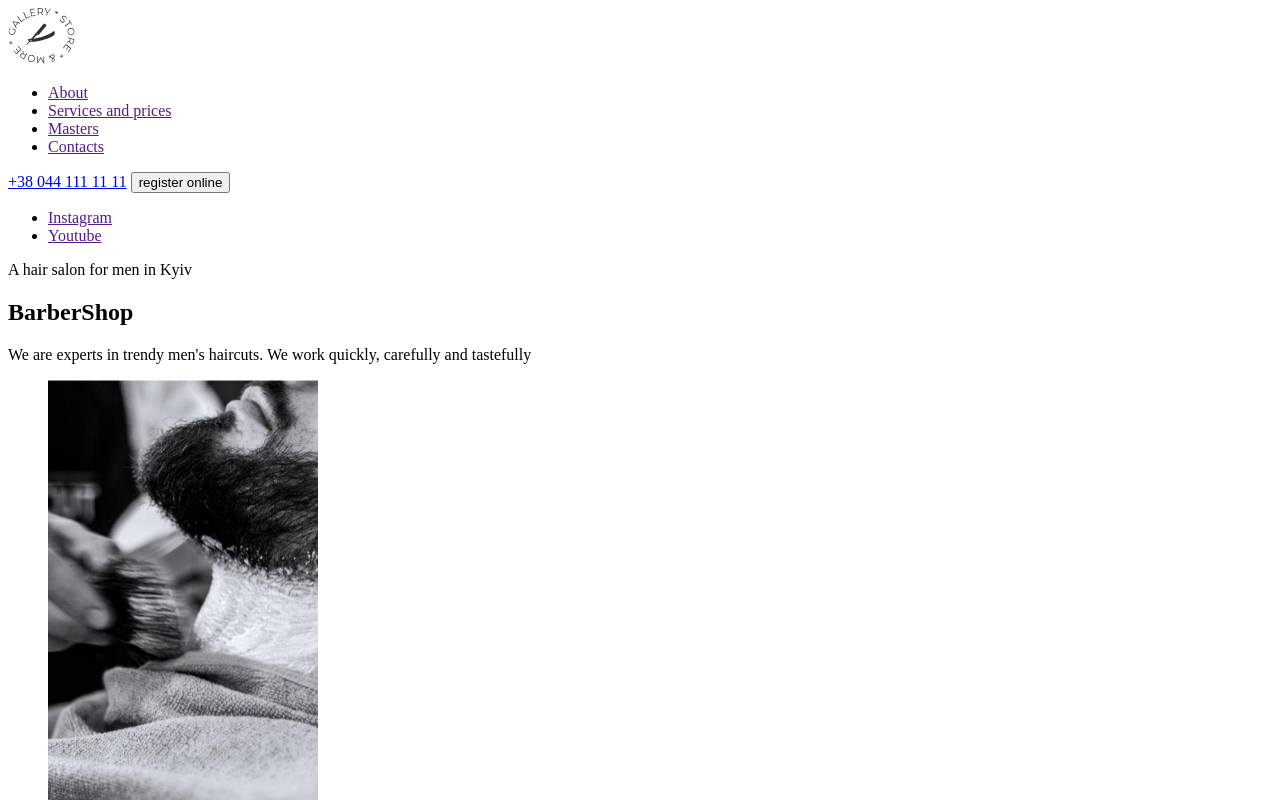
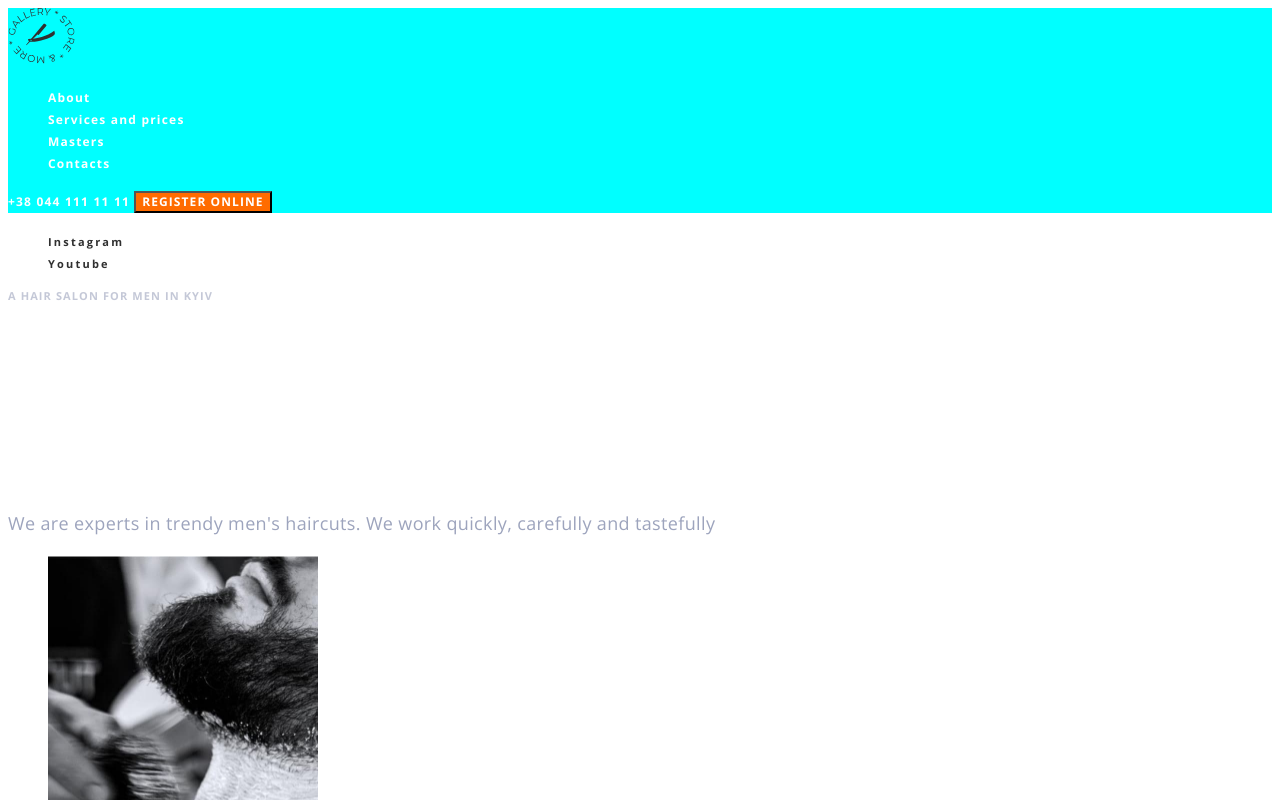
Before and after one commit to Mariana-Diachun/barbershop, a plain HTML site: page index.html in a window 1280 px wide. Shown: the top 800 px of the page. Drawn offline with nearby package versions, Linux system fonts and the light colour scheme.

Commit message:
add css styles to header, hero section

```diff
--- /dev/null
+++ b/css/styles.css
@@ -0,0 +1,105 @@
+:root {
+	--header-color: #ffffff;
+	--accent-color: #ff6c00;
+	--first-title-color: #ffffff;
+	--second-title-color: #303030;
+	--main-btn-color: #ffffff;
+	--second-btn-color: #303030;
+}
+
+body {
+	font-family: "Open Sans", "Tahoma", sans-serif;
+}
+
+a {
+	text-decoration: none;
+}
+ul {
+	list-style: none;
+}
+
+
+
+
+
+/* ---------header------------ */
+.header {
+	background-color: aqua;
+}
+
+.navigation-link {
+	font-weight: 600;
+	font-size: 12px;
+	line-height: 1.33;
+	letter-spacing: 0.1em;
+	color: var(--header-color);
+}
+
+.navigation-link:hover,
+.navigation-link:focus {
+	color: var(--accent-color);
+}
+
+.contact-link {
+	font-weight: 600;
+	font-size: 12px;
+	line-height: 1.33;
+	letter-spacing: 0.1em;
+	color: var(--header-color);
+}
+
+.register-button {
+	font-family: inherit;
+	font-weight: 600;
+	font-size: 12px;
+	line-height: 1.33;
+	letter-spacing: 0.09em;
+	text-transform: uppercase;
+	color: var(--header-color);
+}
+
+.register-button {
+	background-color: var(--accent-color);
+}
+
+/* --------hero---------- */
+
+
+.hero-link {
+	font-weight: 600;
+	font-size: 11px;
+	line-height: 1.36;
+	letter-spacing: 0.2em;
+	color: #303030;
+}
+
+.hero-link:hover,
+.hero-link:focus {
+	color: var(--accent-color);
+}
+
+.hero-text {
+	font-weight: 600;
+	font-size: 11px;
+	line-height: 1.36;
+	letter-spacing: 0.1em;
+	text-transform: uppercase;
+	color: rgba(157, 164, 189, 0.6);
+}
+
+.hero-title {
+	font-family: "Raleway", "Tahoma", sans-serif;
+	font-size: 72px;
+	line-height: 1.18;
+	letter-spacing: 0.05em;
+	color: var(--first-title-color);
+}
+
+.hero-content{
+font-size: 18px;
+line-height: 1.67;
+letter-spacing: 0.02em;
+color: #9DA4BD;
+}
+
+/* --------about----------- */
--- a/index.html
+++ b/index.html
@@ -4,44 +4,44 @@
 		<meta charset="UTF-8" />
 		<meta http-equiv="X-UA-Compatible" content="IE=edge" />
 		<meta name="viewport" content="width=device-width, initial-scale=1.0" />
+		<link rel="preconnect" href="https://fonts.googleapis.com" />
+		<link rel="preconnect" href="https://fonts.gstatic.com" crossorigin />
+		<link
+			href="https://fonts.googleapis.com/css2?family=Open+Sans:wght@400;700&family=Raleway:wght@700&display=swap"
+			rel="stylesheet"
+		/>
+		<link rel="stylesheet" href="./css/styles.css" />
 		<title>Barbershop</title>
 	</head>
 	<body>
-    <header>
-      <a href=""><img src="./images/logo.svg" alt="Logo of site" /></a>
-      <nav>
-        <ul>
-          <li><a href="">About</a></li>
-          <li><a href="">Services and prices</a></li>
-          <li><a href="">Masters</a></li>
-          <li><a href="">Contacts</a></li>
+		<header class="header">
+			<a href=""><img src="./images/logo.svg" alt="Logo of site" class="logo" /></a>
+			<nav class="navigation">
+				<ul class="navigation-list">
+					<li class="navigation-item"><a href="" class="navigation-link">About</a></li>
+					<li class="navigation-item"><a href="" class="navigation-link">Services and prices</a></li>
+					<li class="navigation-item"><a href="" class="navigation-link">Masters</a></li>
+					<li class="navigation-item"><a href="" class="navigation-link">Contacts</a></li>
 				</ul>
 			</nav>
-      <a href="tel:+380441111111">+38 044 111 11 11</a>
-      <button type="button">register online</button>
+			<a href="tel:+380441111111" class="contact-link">+38 044 111 11 11</a>
+			<button type="button" class="register-button">register online</button>
 		</header>
 		<main>
-      <section>
-        <ul>
-          <li>
-            <a href="" target="_blank" rel="noopener noreferrer nofollow"
-              >Instagram</a
-            >
+			<section class="hero">
+				<ul class="hero-list">
+					<li class="hero-item">
+						<a href="" target="_blank" rel="noopener noreferrer nofollow" class="hero-link">Instagram</a>
 					</li>
-          <li>
-            <a href="" target="_blank" rel="noopener noreferrer nofollow"
-              >Youtube</a
-            >
+					<li class="hero-item">
+						<a href="" target="_blank" rel="noopener noreferrer nofollow" class="hero-link">Youtube</a>
 					</li>
 				</ul>
-        <p>A hair salon for men in Kyiv</p>
-        <h1>BarberShop</h1>
-        <p>
-          We are experts in trendy men's haircuts. We work quickly, carefully
-          and tastefully
-        </p>
+				<p class="hero-text">A hair salon for men in Kyiv</p>
+				<h1 class="hero-title">BarberShop</h1>
+				<p class="hero-content">We are experts in trendy men's haircuts. We work quickly, carefully and tastefully</p>
 			</section>
-      <section>
+			<section class="about">
 				<ul>
 					<li>
 						<img src="./images/img-1.jpg" alt="" width="270" height="430" />
@@ -52,16 +52,11 @@
 				</ul>
 				<p>About us</p>
 				<h2>Best BarberShop of your town</h2>
+				<p>If you want to add more confidence to your image, you are definitely in the right place.</p>
 				<p>
-          If you want to add more confidence to your image, you are definitely
-          in the right place.
-        </p>
-        <p>
-          We are a team that never rests on our laurels and longing for change.
-          And when you fall into the hands of our master, then you can never be
-          the same again. We are a team that is always on the same wavelength
-          with clients. Therefore, we are always ready to improve everyone who
-          comes to us!
+					We are a team that never rests on our laurels and longing for change. And when you fall into the hands of our
+					master, then you can never be the same again. We are a team that is always on the same wavelength with
+					clients. Therefore, we are always ready to improve everyone who comes to us!
 				</p>
 				<button type="button">register online</button>
 			</section>
@@ -126,42 +121,24 @@
 				</ul>
 				<p>old traditional school</p>
 				<h2>Why do they come to us?</h2>
-        <p>
-          Only good things are said about us. But better 1 time to see and feel
-          than 10 times to read.
-        </p>
+				<p>Only good things are said about us. But better 1 time to see and feel than 10 times to read.</p>
 			</section>
 			<section>
 				<p>for true connoisseurs of the atmosphere</p>
 				<h2>Our masters</h2>
 				<ul>
 					<li>
-            <img
-              src="./images/img-masters-1-min.jpg"
-              alt=""
-              width="370"
-              height="346"
-            />
+						<img src="./images/img-masters-1-min.jpg" alt="" width="370" height="346" />
 						<h3>John Smith</h3>
 						<p>Extreme Barber</p>
 					</li>
 					<li>
-            <img
-              src="./images/img-masters-2-min.jpg"
-              alt=""
-              width="370"
-              height="346"
-            />
+						<img src="./images/img-masters-2-min.jpg" alt="" width="370" height="346" />
 						<h3>Michele Doe</h3>
 						<p>Extreme Barber</p>
 					</li>
 					<li>
-            <img
-              src="./images/img-masters-3-min.jpg"
-              alt=""
-              width="370"
-              height="346"
-            />
+						<img src="./images/img-masters-3-min.jpg" alt="" width="370" height="346" />
 						<h3>Alan Black</h3>
 						<p>Extreme Barber</p>
 					</li>
@@ -172,36 +149,16 @@
 				<h2 hidden>Gallary</h2>
 				<ul>
 					<li>
-            <img
-              src="./images/rectangle-25-min.jpg"
-              alt=""
-              width="270"
-              height="360"
-            />
+						<img src="./images/rectangle-25-min.jpg" alt="" width="270" height="360" />
 					</li>
 					<li>
-            <img
-              src="./images/rectangle-26-min.jpg"
-              alt=""
-              width="270"
-              height="360"
-            />
+						<img src="./images/rectangle-26-min.jpg" alt="" width="270" height="360" />
 					</li>
 					<li>
-            <img
-              src="./images/rectangle-27-min.jpg"
-              alt=""
-              width="270"
-              height="360"
-            />
+						<img src="./images/rectangle-27-min.jpg" alt="" width="270" height="360" />
 					</li>
 					<li>
-            <img
-              src="./images/rectangle-28-min.jpg"
-              alt=""
-              width="270"
-              height="360"
-            />
+						<img src="./images/rectangle-28-min.jpg" alt="" width="270" height="360" />
 					</li>
 				</ul>
 			</section>
@@ -213,13 +170,9 @@
 				<address>
 					<ul>
 						<li>
-              <a
-                href="https://goo.gl/maps/UtqmG3qifv9DGa2BA"
-                target="_blank"
-                rel="noopener nofollow noindex"
-                >Bohdana Khmel'nyts'koho St, 42, Kyiv, Kyivs'ka oblast, Ukraine,
-                02000</a
-              >
+							<a href="https://goo.gl/maps/UtqmG3qifv9DGa2BA" target="_blank" rel="noopener nofollow noindex">
+								Bohdana Khmel'nyts'koho St, 42, Kyiv, Kyivs'ka oblast, Ukraine, 02000
+							</a>
 							<iframe
 								src="https://www.google.com/maps/embed?pb=!1m18!1m12!1m3!1d2561.010078440679!2d31.451576987051176!3d50.06737289809198!2m3!1f0!2f0!3f0!3m2!1i1024!2i768!4f13.1!3m3!1m2!1s0x40d442e7710760e3%3A0x38134cc6adf2b123!2sBohdana%20Khmel&#39;nyts&#39;koho%20St%2C%2042%2C%20Pereiaslav%2C%20Kyivs&#39;ka%20oblast%2C%20Ukraine%2C%2008400!5e0!3m2!1sde!2suk!4v1683635734575!5m2!1sde!2suk"
 								width="100"
@@ -232,7 +185,8 @@
 						</li>
 						<li><a href="tel:+380441111111">+38 044 111 11 11</a></li>
 						<li>
-              <a href="mailto:barbershop@email.com"></a>barbershop@email.com
+							<a href="mailto:barbershop@email.com"></a>
+							barbershop@email.com
 						</li>
 					</ul>
 				</address>
@@ -244,14 +198,10 @@
 			<p>&#169; Copyright 2023</p>
 			<ul>
 				<li>
-          <a href="" target="_blank" rel="noopener nofollow noreferrer"
-            >Instagram</a
-          >
+					<a href="" target="_blank" rel="noopener nofollow noreferrer">Instagram</a>
 				</li>
 				<li>
-          <a href="" target="_blank" rel="noopener nofollow noreferrer"
-            >Youtube</a
-          >
+					<a href="" target="_blank" rel="noopener nofollow noreferrer">Youtube</a>
 				</li>
 			</ul>
 		</footer>
```
Lines whose indentation alone changed are shown as unchanged.
